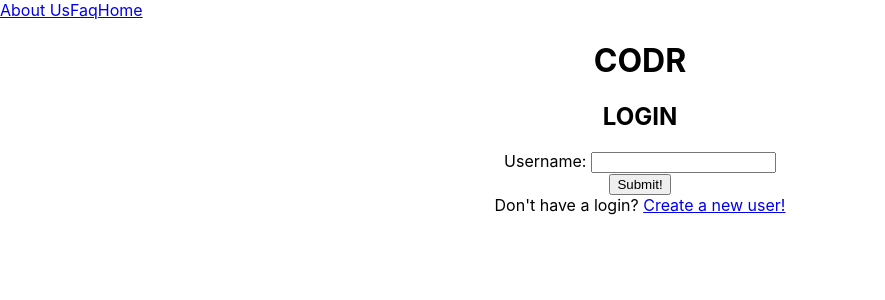
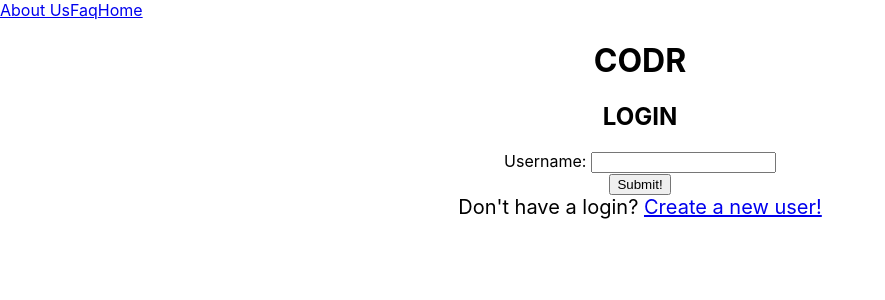
Before and after one commit to bunmeevang/project-3-front, a React (Create React App) app: page /#/account in a window 1280 px wide. Before the commit this address led to /#/account. Shown: the top 300 px of the page, without its empty margins (0-885 px from the left). Built offline with nearby package versions, Linux system fonts and the light colour scheme.

Commit message:
added/connected css files for aboutus, createuser, faq, and home

```diff
--- a/src/Pages/AboutUs.js
+++ b/src/Pages/AboutUs.js
@@ -1,8 +1,10 @@
+import styles from "./AboutUs.module.css";
+
 function AboutUs(props) {
   return (
     <div className="App">
       <h1>{props.page}</h1>
-      <p>This project was created by:</p>
+      <p className={styles.createdby}>This project was created by:</p>
       <ul>
         <li>
           <ul>
--- /dev/null
+++ b/src/Pages/AboutUs.module.css
@@ -0,0 +1,3 @@
+.createdby {
+    font-size: 10px;
+}
--- a/src/Pages/CreateUser.js
+++ b/src/Pages/CreateUser.js
@@ -1,4 +1,4 @@
-
+import styles from "./CreateUser.module.css";
 import {useState} from 'react';
 
 
@@ -50,7 +50,7 @@ export default function CreateUser() {
 
     return (
         <div>
-            <h1>Create New User</h1>
+            <h1 className={styles.createnewuser}>Create New User</h1>
             <form onSubmit={handleSubmit}>
                 <label>
                     First name:{""}
--- /dev/null
+++ b/src/Pages/CreateUser.module.css
@@ -0,0 +1,3 @@
+.createnewuser {
+    font-size: 20px;
+}
--- a/src/Pages/Faq.js
+++ b/src/Pages/Faq.js
@@ -1,11 +1,11 @@
-
+import styles from "./Faq.module.css";
 export default function Faq(props){
 
     return (
         <div className="App">
             <h1>{props.page}</h1>
             <div>
-                <p>Q: What's wrong with your site?</p>
+                <p className={styles.questions}>Q: What's wrong with your site?</p>
                 <p>A: This was a test website where we were testing our skills, so some features may still not be up and running.</p>
             </div>
             <div>
--- /dev/null
+++ b/src/Pages/Faq.module.css
@@ -0,0 +1,3 @@
+.questions {
+    font-size: 20px;
+}
--- a/src/Pages/Home.js
+++ b/src/Pages/Home.js
@@ -5,6 +5,7 @@ import "../HomePageComponents/HomeFeed"
 import HomeFeed from '../HomePageComponents/HomeFeed'
 import HomeNav from '../HomePageComponents/HomeNav'
 import Account from "../HomePageComponents/Account"
+import styles from "./Home.module.css";
 
 function Home() {
   const [loggedIn, setLoggedIn] = useState(false)
@@ -60,7 +61,7 @@ function Home() {
                     Username: <input type='text' onChange={event => setUserName(event.target.value)}></input> <br />
                     <button type='submit' onClick={handleSubmit}>Submit!</button>
               </form>
-              <div> Don't have a login? <Link to={"/createUser"}>Create a new user!</Link> </div>
+              <div className={styles.donthavelogin}> Don't have a login? <Link to={"/createUser"}>Create a new user!</Link> </div>
           </div>
       </div>
     );
--- /dev/null
+++ b/src/Pages/Home.module.css
@@ -0,0 +1,3 @@
+.donthavelogin {
+    font-size: 20px;
+}
--- a/src/Pages/Login.js
+++ b/src/Pages/Login.js
@@ -1,4 +1,3 @@
-
 import {Link} from 'react-router-dom'
 
 
```
